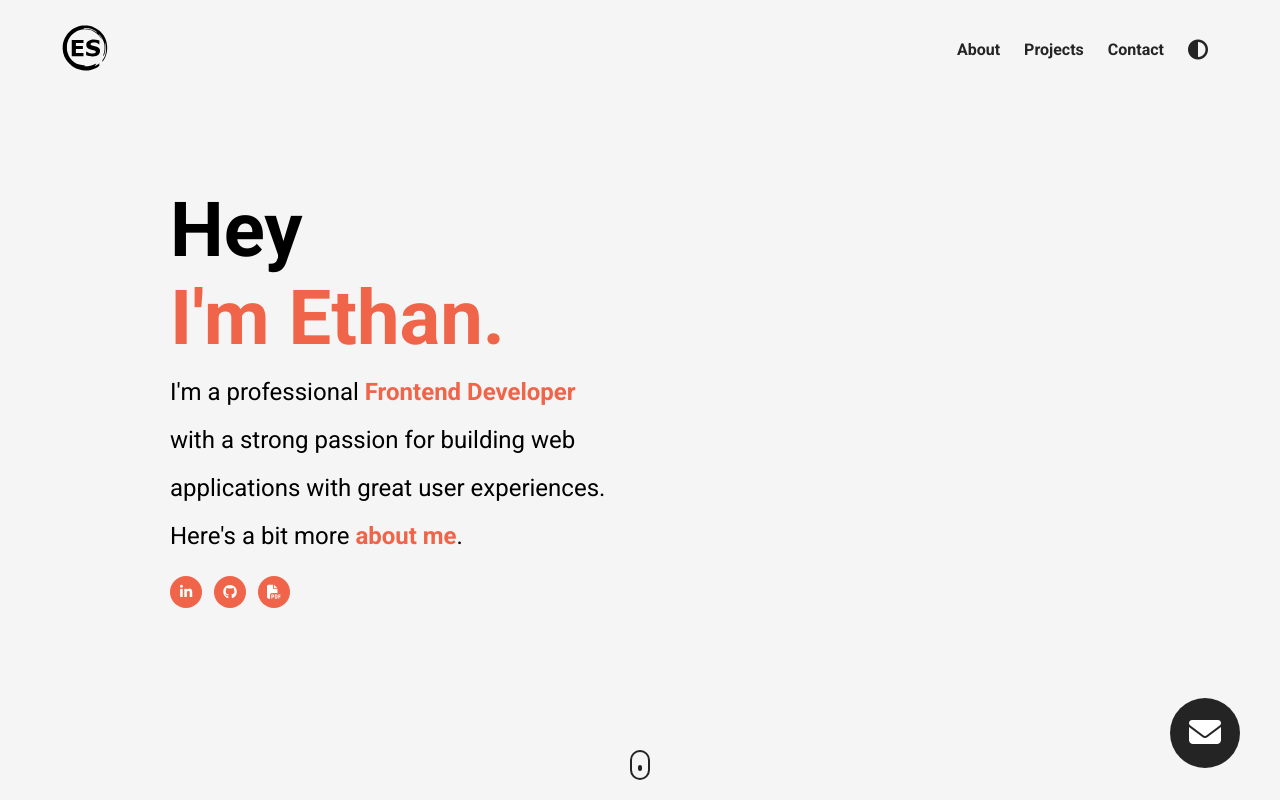
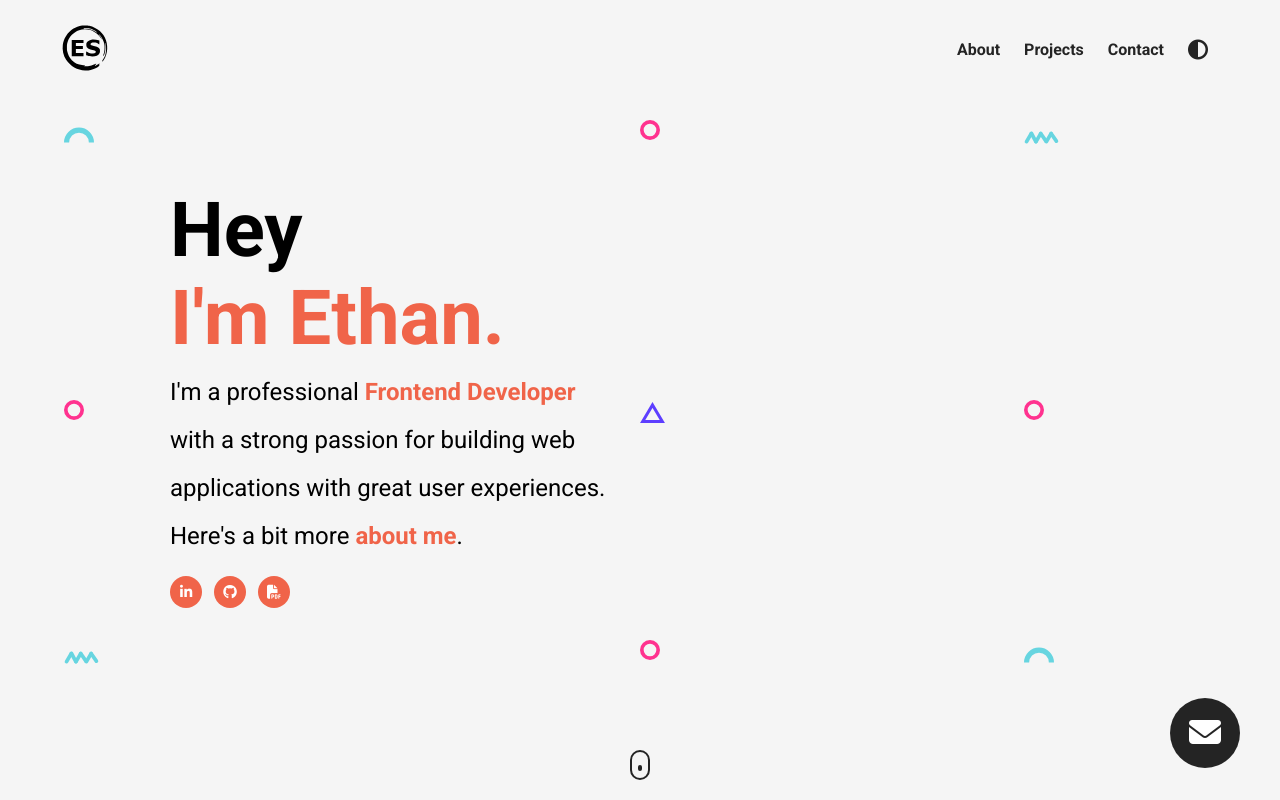
Before and after one commit to ethansalonga/ethansalonga.github.io, a plain HTML site: page index.html in a window 1280 px wide. Shown: the top 800 px of the page. Drawn offline with nearby package versions, Linux system fonts and the light colour scheme; files whose address does not match are found by name.

Commit message:
Add shapes background

```diff
--- a/index.html
+++ b/index.html
@@ -23,7 +23,7 @@
   </head>
 
   <body>
-    <section id="landing-page">
+    <section id="landing-page" onmousemove="moveBackground(event)">
       <nav>
         <figure>
           <img id="personal-logo" src="./assets/logo.svg" alt="" />
@@ -199,6 +199,15 @@
           </div>
         </div>
       </div>
+      <img src="./assets/semi circle.svg" class="shape shape--0" />
+      <img src="./assets/circle.svg" class="shape shape--1" />
+      <img src="./assets/squiggly.svg" class="shape shape--2" />
+      <img src="./assets/circle.svg" class="shape shape--3" />
+      <img src="./assets/triangle.svg" class="shape shape--4" />
+      <img src="./assets/circle.svg" class="shape shape--5" />
+      <img src="./assets/squiggly.svg" class="shape shape--6" />
+      <img src="./assets/circle.svg" class="shape shape--7" />
+      <img src="./assets/semi circle.svg" class="shape shape--8" />
     </section>
 
     <section id="projects">
--- a/index.js
+++ b/index.js
@@ -1,5 +1,18 @@
 let isModalOpen = false
 let contrastToggle = false
+const scaleFactor = 1 / 20
+
+function moveBackground(event) {
+  const shapes = document.querySelectorAll(".shape")
+  const x = event.clientX * scaleFactor
+  const y = event.clientY * scaleFactor
+
+  for (let i = 0; i < shapes.length; i++) {
+    const isOdd = i % 2 !== 0
+    const boolInt = isOdd ? -1 : 1
+    shapes[i].style.transform = `translate(${x * boolInt}px, ${y * boolInt}px)`
+  }
+}
 
 function toggleContrast() {
   contrastToggle = !contrastToggle
--- a/style.css
+++ b/style.css
@@ -193,6 +193,7 @@ nav,
   width: 100%;
   max-width: 1000px;
   padding: 0 30px;
+  z-index: 1;
 }
 
 .header__para {
@@ -231,6 +232,7 @@ nav,
   position: absolute;
   bottom: 32px;
   right: 40px;
+  z-index: 1;
 }
 
 .scroll {
@@ -238,6 +240,7 @@ nav,
   bottom: 20px;
   left: 50%;
   transform: translateX(-50%);
+  z-index: 1;
 }
 
 .scroll__icon {
@@ -501,6 +504,7 @@ nav {
   text-align: center;
   font-size: 48px;
   margin-bottom: 60px;
+  position: relative;
 }
 
 .project {
@@ -583,6 +587,7 @@ footer {
   background-color: #242424;
   display: flex;
   padding: 6% 0;
+  position: relative;
 }
 
 .footer__row {
@@ -608,3 +613,59 @@ footer {
 .footer__copyright {
   color: white;
 }
+
+/*
+
+  SHAPES
+
+*/
+
+.shape {
+  position: fixed;
+  z-index: 0;
+}
+
+.shape--0 {
+  top: 15vh;
+  left: 5vw;
+}
+
+.shape--1 {
+  top: 15vh;
+  left: 50vw;
+}
+
+.shape--2 {
+  top: 15vh;
+  left: 80vw;
+}
+
+.shape--3 {
+  top: 50vh;
+  left: 5vw;
+}
+
+.shape--4 {
+  top: 50vh;
+  left: 50vw;
+}
+
+.shape--5 {
+  top: 50vh;
+  left: 80vw;
+}
+
+.shape--6 {
+  top: 80vh;
+  left: 5vw;
+}
+
+.shape--7 {
+  top: 80vh;
+  left: 50vw;
+}
+
+.shape--8 {
+  top: 80vh;
+  left: 80vw;
+}
```
Also changed, not shown: assets/circle.svg (added), assets/semi circle.svg (added), assets/squiggly.svg (added), assets/triangle.svg (added).
